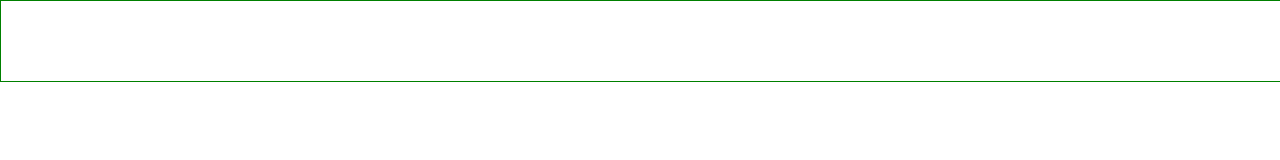
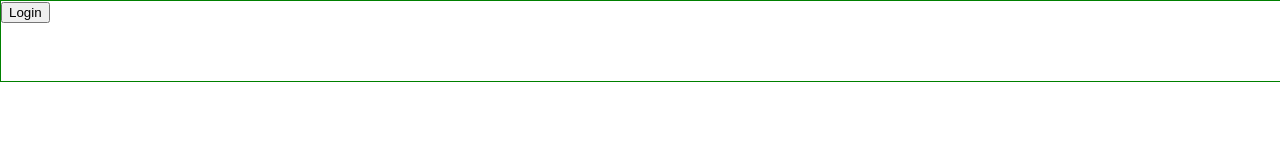
Before and after one commit to MarkoAyala/AC-Frontend, a React (Create React App) app in the folder Ecom/frontend/: page / in a window 1280 px wide. Shown: the top 160 px of the page. Built offline with nearby package versions, Linux system fonts and the light colour scheme.

Commit message:
primera implementacion de auth0

```diff
--- a/Ecom/frontend/package.json
+++ b/Ecom/frontend/package.json
@@ -3,6 +3,7 @@
   "version": "0.1.0",
   "private": true,
   "dependencies": {
+    "@auth0/auth0-react": "^1.10.2",
     "@reduxjs/toolkit": "^1.8.2",
     "@testing-library/jest-dom": "^5.16.4",
     "@testing-library/react": "^13.3.0",
--- /dev/null
+++ b/Ecom/frontend/src/Components/Loggin/LogginButton.tsx
@@ -0,0 +1,13 @@
+import React from 'react';
+import {useAuth0} from '@auth0/auth0-react';
+
+function LogginButton() {
+    const {loginWithRedirect} = useAuth0();
+  return (
+    <div>
+        <button onClick={()=> loginWithRedirect()}>Login</button>
+    </div>
+  )
+}
+
+export default LogginButton
--- a/Ecom/frontend/src/Views/Navbar.tsx
+++ b/Ecom/frontend/src/Views/Navbar.tsx
@@ -1,9 +1,11 @@
 import React from 'react'
+// ------ Import components -------- //
+import LogginButton from '../Components/Loggin/LogginButton'
 
 function Navbar() {
   return (
     <div style={{width:"100%", height:"80px", border:"1px solid green"}}>
-
+        <LogginButton/>
     </div>
   )
 }
--- a/Ecom/frontend/src/index.tsx
+++ b/Ecom/frontend/src/index.tsx
@@ -1,6 +1,7 @@
 import React from 'react';
 import { createRoot } from 'react-dom/client';
 import { Provider } from 'react-redux';
+import { Auth0Provider } from '@auth0/auth0-react';
 import { store } from './app/store';
 import App from './App';
 import './index.css';
@@ -11,7 +12,10 @@ const root = createRoot(container);
 root.render(
   <React.StrictMode>
     <Provider store={store}>
+      <Auth0Provider domain='dev-iy13f2v3.us.auth0.com' clientId='95cNMDBmtWhohIHxRfzDLizkLbm7sxb8' redirectUri={window.location.origin}>
+
       <App />
+      </Auth0Provider>
     </Provider>
   </React.StrictMode>
 );
```
Also changed, not shown: Ecom/frontend/src/Components/Loggin/LogOutButton.tsx (added, +9 -0 lines), 1 other file (tests, documents, lock files or other folders).
